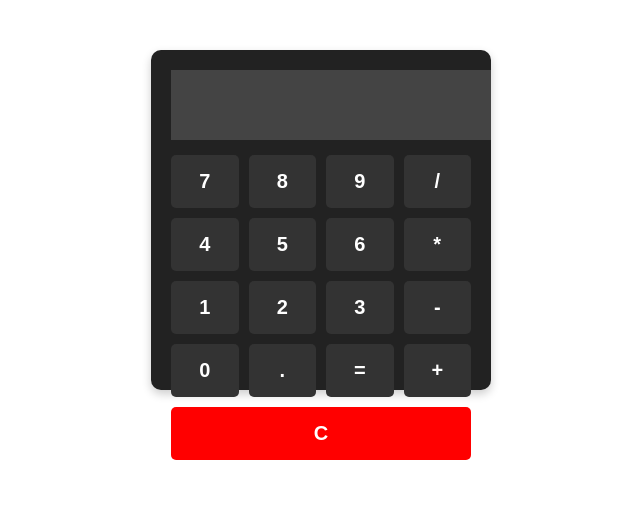
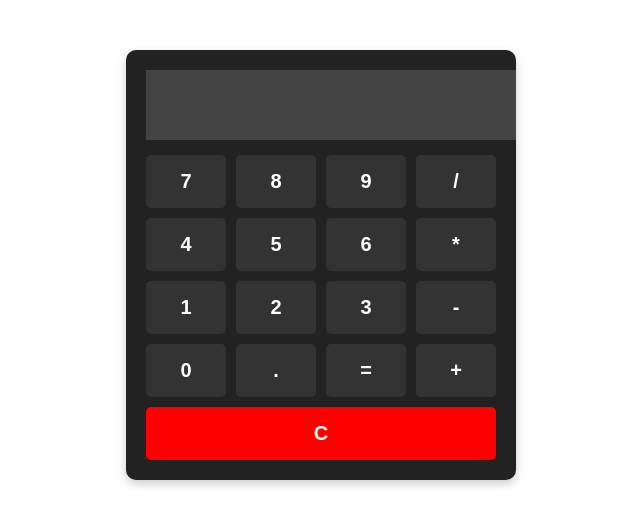
Before and after one commit to Nanakzy/PocketCalc, a plain HTML site: page index.html in a window 1280 px wide. Shown: the whole page, without its empty margins (319-959 px from the left). Drawn offline with Linux system fonts and the light colour scheme.

Commit message:
Update styles.css

```diff
--- a/styles.css
+++ b/styles.css
@@ -1,6 +1,5 @@
 .calculator {
-    width: 300px;
-    height: 300px; /* Ensures the calculator is a square */
+    width: 320px; /* Ensures it's a square on all screens */
     margin: 50px auto;
     padding: 20px;
     background-color: #222;
@@ -25,6 +24,7 @@
     display: grid;
     grid-template-columns: repeat(4, 1fr); /* Ensures 4 buttons per row */
     gap: 10px;
+    justify-content: center;
 }
 
 button {
@@ -36,6 +36,7 @@ button {
     color: white;
     cursor: pointer;
     border-radius: 5px;
+    min-width: 60px; /* Ensures proper size on wider screens */
 }
 
 button:hover {
@@ -43,6 +44,16 @@ button:hover {
 }
 
 .clear {
-    grid-column: span 4; /* Makes the Clear button take full width */
+    grid-column: span 4; /* Makes the Clear button full width */
     background-color: red;
 }
+
+/* Ensure the layout doesn't break on wider screens */
+@media screen and (min-width: 600px) {
+    .calculator {
+        width: 350px;
+    }
+    button {
+        min-width: auto; /* Adjust width for larger screens */
+    }
+}
```
